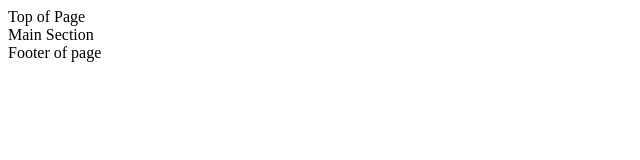
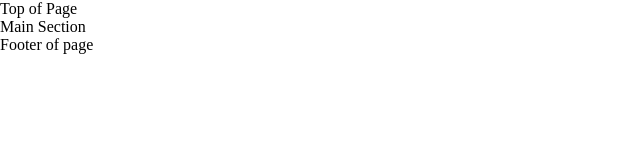
Before and after one commit to IbrahimAbedghane/Zenify, a plain HTML site: page index.html in a window 1280 px wide. Shown: the whole page, without its empty margins (0-640 px from the left). Drawn offline with Linux system fonts and the light colour scheme.

Commit message:
added CSS and also overrid the default selectors

```diff
--- /dev/null
+++ b/assets/css/style.css
@@ -0,0 +1,6 @@
+/* Override of defaul selectors*/
+* {
+    padding: 0;
+    margin: 0;
+    box-sizing:border-box;
+}
--- a/index.html
+++ b/index.html
@@ -11,6 +11,9 @@
     <title>Zenify</title>
     <!--Favicone-->
     <link rel="icon" href="assets/favicon/yoga fav.png">
+
+<!--CSS Stylesheet-->
+<link rel="stylesheet" href="assets/css/style.css">
 </head>
 <body>
     <!--Header of page-->
```
